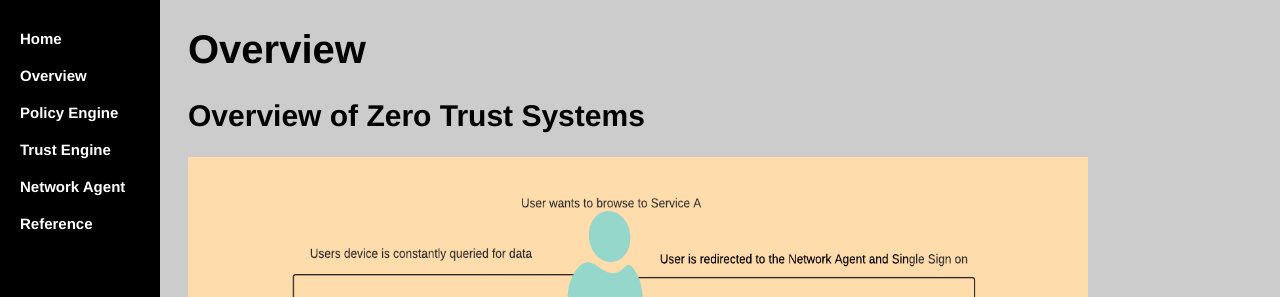
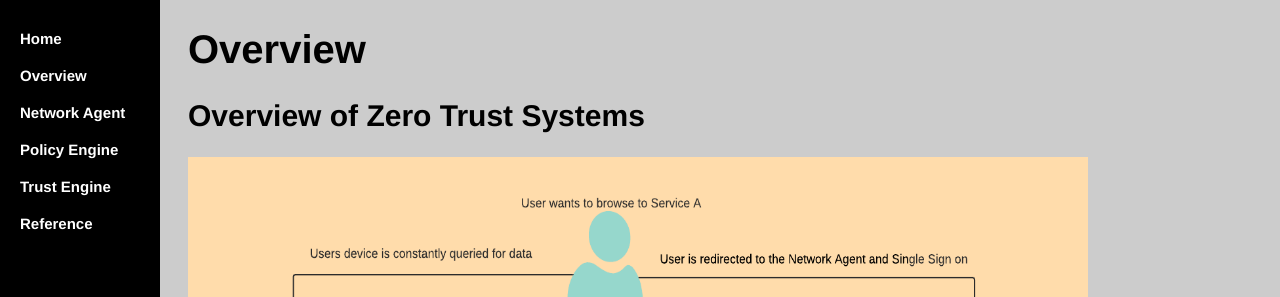
Before and after one commit to WWUZeroTrust/WWUZeroTrust.github.io, a Jekyll site: the page Documentation/index.html, which Jekyll copies as it is, in a window 1280 px wide. Shown: the top 297 px of the page. Built offline with Jekyll 4.4.1, drawn with Linux system fonts in a browser that asks for light colours; part of the change alters nothing that is shown.

```diff
--- a/Documentation/index.html
+++ b/Documentation/index.html
@@ -87,9 +87,9 @@ b:hover {
 <div class="sidenav">
   <a href="/">Home</a>
   <a href="/Documentation">Overview</a>
+  <a href="/NetworkAgent">Network Agent</a>
   <a href="/PolicyEngine">Policy Engine</a>
   <a href="/TrustEngine">Trust Engine</a>
-  <a href="/NetworkAgent">Network Agent</a>
   <a href="/reference">Reference</a>
 </div>
 
```
